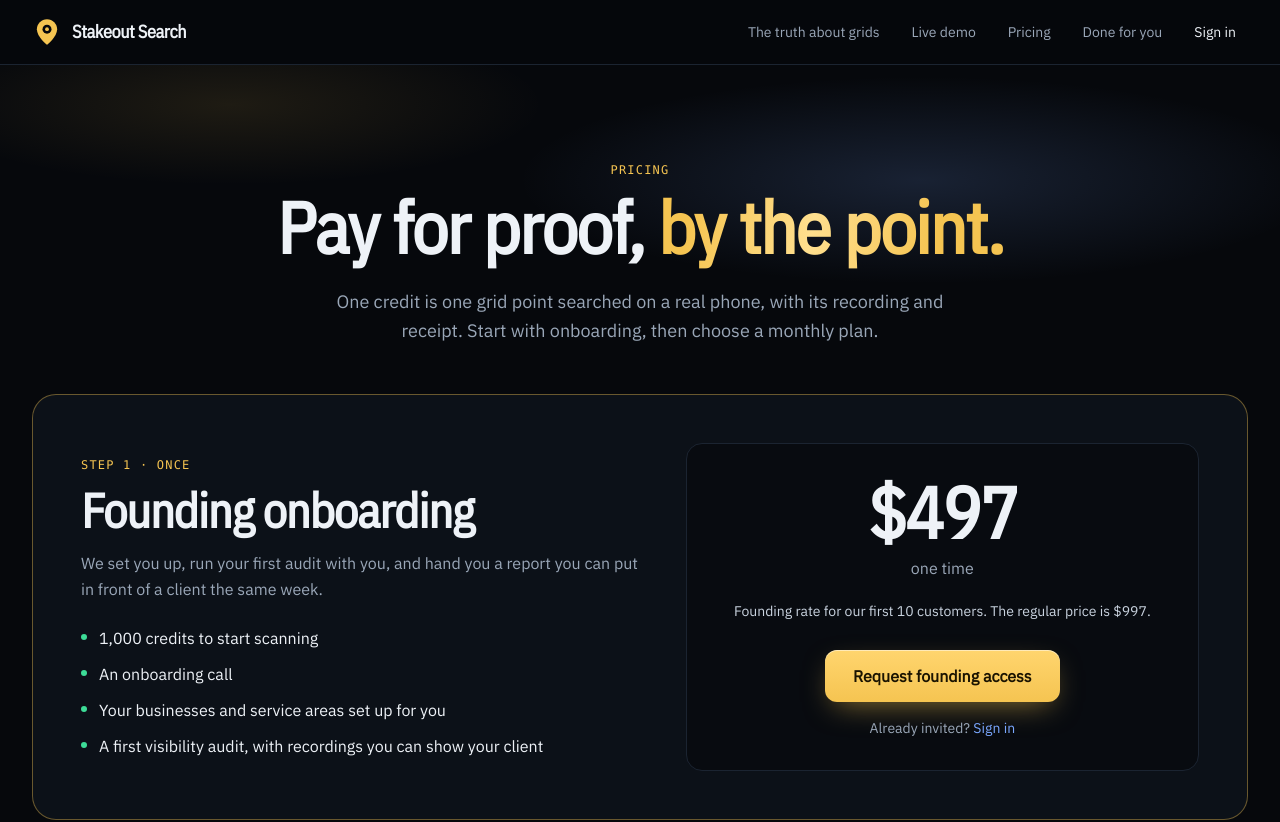
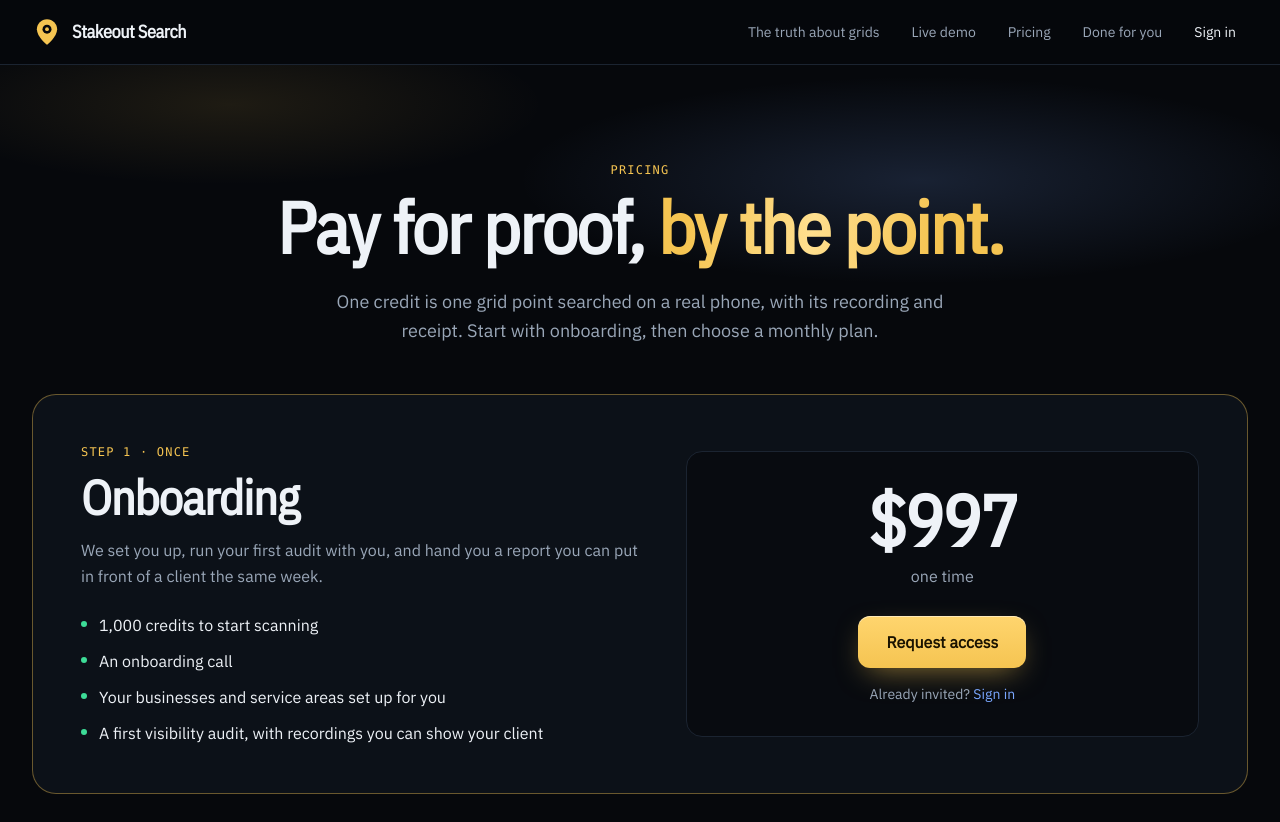
Before and after one commit to seo-ai-infrastructure/final_stakeout_search_sass, a Next.js app in the folder apps/nextjs/: page /pricing in a window 1280 px wide. Shown: the top 822 px of the page. Built offline with nearby package versions, Linux system fonts and the light colour scheme.

Commit message:
v98: collapsible Accounts panel; onboarding is $997

```diff
--- a/apps/nextjs/src/app/pricing/page.tsx
+++ b/apps/nextjs/src/app/pricing/page.tsx
@@ -9,7 +9,7 @@ import PricingPage from '@/components/marketing/PricingPage';
 export const metadata: Metadata = {
   title: 'Pricing | Stakeout Search',
   description:
-    'One-time founding onboarding for $497 with 1,000 credits, then monthly plans from $197. One credit is one grid point searched on a real phone, with its recording and receipt.',
+    'One-time onboarding for $997 with 1,000 credits, then monthly plans from $197. One credit is one grid point searched on a real phone, with its recording and receipt.',
 };
 
 export default function Pricing() {
--- a/apps/nextjs/src/components/AdminOps.tsx
+++ b/apps/nextjs/src/components/AdminOps.tsx
@@ -33,6 +33,23 @@ export function AdminOps() {
   // A new account's one-time password. It is kept on screen, beside the button that made it, until
   // dismissed: the status note above is out of view from here and is cleared by the next action.
   const [created, setCreated] = useState<{ email: string; password?: string; url?: string; emailed?: boolean; copied?: boolean } | null>(null);
+  // The Accounts panel can be folded away; the choice is remembered on this browser.
+  const [accountsOpen, setAccountsOpen] = useState(true);
+  useEffect(() => {
+    try {
+      if (window.localStorage.getItem('stakeout.admin.accounts') === 'closed') setAccountsOpen(false);
+    } catch {
+      /* storage unavailable: stay open */
+    }
+  }, []);
+  const toggleAccounts = (open: boolean) => {
+    setAccountsOpen(open);
+    try {
+      window.localStorage.setItem('stakeout.admin.accounts', open ? 'open' : 'closed');
+    } catch {
+      /* storage unavailable: the choice lasts until the page reloads */
+    }
+  };
   const [credit, setCredit] = useState({ email: '', amount: '', note: '' });
   const [invite, setInvite] = useState('');
   const [ops, setOps] = useState<Ops | null>(null);
@@ -75,6 +92,10 @@ export function AdminOps() {
     }
   }
   const points = (n: number) => (n === 1 ? '1 point' : `${n} points`);
+
+  // A new account's sign-in details are never hidden: while they are on screen the panel stays open.
+  const accountsShown = accountsOpen || created !== null;
+  const awaiting = users.filter((u) => u.role === 'AGENCY' && u.onboarding === 'no').length;
 
   return (
     <div className="mb-6 space-y-6">
@@ -189,7 +210,28 @@ export function AdminOps() {
       </section>
 
       <section className={card}>
-        <h2 className="text-sm font-bold text-white">Accounts ({users.length})</h2>
+        <h2 className="text-sm font-bold text-white">
+          <button
+            type="button"
+            aria-expanded={accountsShown}
+            aria-controls="admin-accounts"
+            onClick={() => toggleAccounts(!accountsOpen)}
+            className="-m-2 flex w-[calc(100%+1rem)] items-center justify-between gap-3 rounded-lg p-2 text-left hover:bg-slate-800/60"
+          >
+            <span>
+              Accounts ({users.length})
+              {awaiting > 0 && <span className="ml-2 font-normal text-amber-300">{awaiting} not yet onboarded</span>}
+            </span>
+            <span className="flex items-center gap-2 text-xs font-normal text-slate-400">
+              {accountsShown ? 'Hide' : 'Show'}
+              <svg aria-hidden="true" viewBox="0 0 20 20" className={'h-4 w-4 transition-transform ' + (accountsShown ? 'rotate-180' : '')} fill="none" stroke="currentColor" strokeWidth="2" strokeLinecap="round" strokeLinejoin="round">
+                <path d="M5 8l5 5 5-5" />
+              </svg>
+            </span>
+          </button>
+        </h2>
+        {accountsShown && (
+          <div id="admin-accounts">
         <div className="mt-3 overflow-x-auto">
           <table className="w-full text-left text-sm">
             <thead className="text-xs text-slate-400">
@@ -338,6 +380,8 @@ export function AdminOps() {
             </div>
           </div>
         )}
+          </div>
+        )}
       </section>
       {ops && form && (
         <section className={card}>
--- a/apps/nextjs/src/components/marketing/Landing.tsx
+++ b/apps/nextjs/src/components/marketing/Landing.tsx
@@ -509,7 +509,7 @@ function Pricing() {
             ))}
           </dl>
           <p className="mt-4 text-sm leading-relaxed text-[#9aa7b8]">
-            Founding onboarding is {usd(ONBOARDING.cents)} once, with {ONBOARDING.credits.toLocaleString('en-US')} credits. Monthly plans start at {usd(PLANS[0].cents)} for {PLANS[0].credits} credits. A 3×3 grid is 9 credits and a 7×7 is 49 (98 with AI tracking).{' '}
+            Onboarding is {usd(ONBOARDING.cents)} once, with {ONBOARDING.credits.toLocaleString('en-US')} credits. Monthly plans start at {usd(PLANS[0].cents)} for {PLANS[0].credits} credits. A 3×3 grid is 9 credits and a 7×7 is 49 (98 with AI tracking).{' '}
             <Link href="/pricing" className="font-semibold text-[#7aa7ff] hover:underline">See pricing</Link>
           </p>
         </div>
--- a/apps/nextjs/src/components/marketing/PricingPage.tsx
+++ b/apps/nextjs/src/components/marketing/PricingPage.tsx
@@ -3,7 +3,7 @@ import { SiteHeader, SiteFooter, SIGNUPS_OPEN } from './SiteChrome';
 import { EXTRA, ONBOARDING, PLANS, perCredit, scans5x5, usd } from '@/lib/pricing';
 import './marketing.css';
 
-const ACCESS = 'mailto:sass@stakeoutsearch.com?subject=Founding%20access%20to%20Stakeout%20Search';
+const ACCESS = 'mailto:sass@stakeoutsearch.com?subject=Access%20to%20Stakeout%20Search';
 
 const INCLUDED = [
   `${ONBOARDING.credits.toLocaleString('en-US')} credits to start scanning`,
@@ -39,7 +39,7 @@ function AccessButton({ className }: { className: string }) {
   return SIGNUPS_OPEN ? (
     <Link href="/login?mode=register" className={className}>Create your account</Link>
   ) : (
-    <a href={ACCESS} className={className}>Request founding access</a>
+    <a href={ACCESS} className={className}>Request access</a>
   );
 }
 
@@ -65,7 +65,7 @@ export default function PricingPage() {
         <div className="grid items-center gap-10 rounded-3xl border border-[#f5c451]/40 bg-[#0c1118] p-8 sm:p-12 lg:grid-cols-[1.1fr_1fr]">
           <div>
             <p className="mk-mono text-[12px] uppercase tracking-widest text-[#f5c451]">Step 1 · once</p>
-            <h2 className="mk-display mt-3 text-4xl font-bold leading-tight sm:text-5xl">Founding onboarding</h2>
+            <h2 className="mk-display mt-3 text-4xl font-bold leading-tight sm:text-5xl">Onboarding</h2>
             <p className="mt-4 leading-relaxed text-[#9aa7b8]">
               We set you up, run your first audit with you, and hand you a report you can put in front of a client the same week.
             </p>
@@ -81,9 +81,6 @@ export default function PricingPage() {
           <div className="rounded-2xl border border-[#1b2431] bg-[#080b10] p-8 text-center">
             <p className="mk-display text-7xl font-bold text-[#eef2f7]">{usd(ONBOARDING.cents)}</p>
             <p className="mt-2 text-[#9aa7b8]">one time</p>
-            <p className="mt-5 text-sm leading-relaxed text-[#c9d3df]">
-              Founding rate for our first {ONBOARDING.foundingPlaces} customers. The regular price is {usd(ONBOARDING.regularCents)}.
-            </p>
             <AccessButton className="mk-btn-primary mt-7 inline-block rounded-xl px-7 py-3.5 font-semibold" />
             <p className="mt-4 text-sm text-[#9aa7b8]">
               {SIGNUPS_OPEN ? 'Already have an account?' : 'Already invited?'} <Link href="/login" className="text-[#7aa7ff] hover:underline">Sign in</Link>
--- a/apps/nextjs/src/lib/pricing.ts
+++ b/apps/nextjs/src/lib/pricing.ts
@@ -6,13 +6,11 @@
 export type PriceItem = { key: string; name: string; credits: number; cents: number; blurb: string };
 
 /** Paid once, before anything else: setup, a first audit, and the first credits. */
-export const ONBOARDING: PriceItem & { regularCents: number; foundingPlaces: number } = {
+export const ONBOARDING: PriceItem = {
   key: 'onboarding',
-  name: 'Founding onboarding',
+  name: 'Onboarding',
   credits: 1000,
-  cents: 49700,
-  regularCents: 99700,
-  foundingPlaces: 10,
+  cents: 99700,
   blurb: 'One-time setup: an onboarding call, your businesses set up, a first audit, and 1,000 credits.',
 };
 
@@ -57,7 +55,7 @@ export function paymentNotice(p: { buyer: string; credits: number; cents: number
 }
 
 export const perCredit = (i: Pick<PriceItem, 'credits' | 'cents'>) => i.cents / 100 / i.credits;
-/** "$497" or "$0.35". */
+/** "$997" or "$0.35". */
 export const usd = (cents: number) => '$' + (cents / 100).toLocaleString('en-US', { minimumFractionDigits: cents % 100 ? 2 : 0, maximumFractionDigits: 2 });
 /** How many 5×5 scans a number of credits covers, with and without AI Overview tracking. */
 export const scans5x5 = (credits: number) => ({ plain: Math.floor(credits / 25), withAi: Math.floor(credits / 50) });
```
Also changed, not shown: 1 other file (tests, documents, lock files or other folders).
